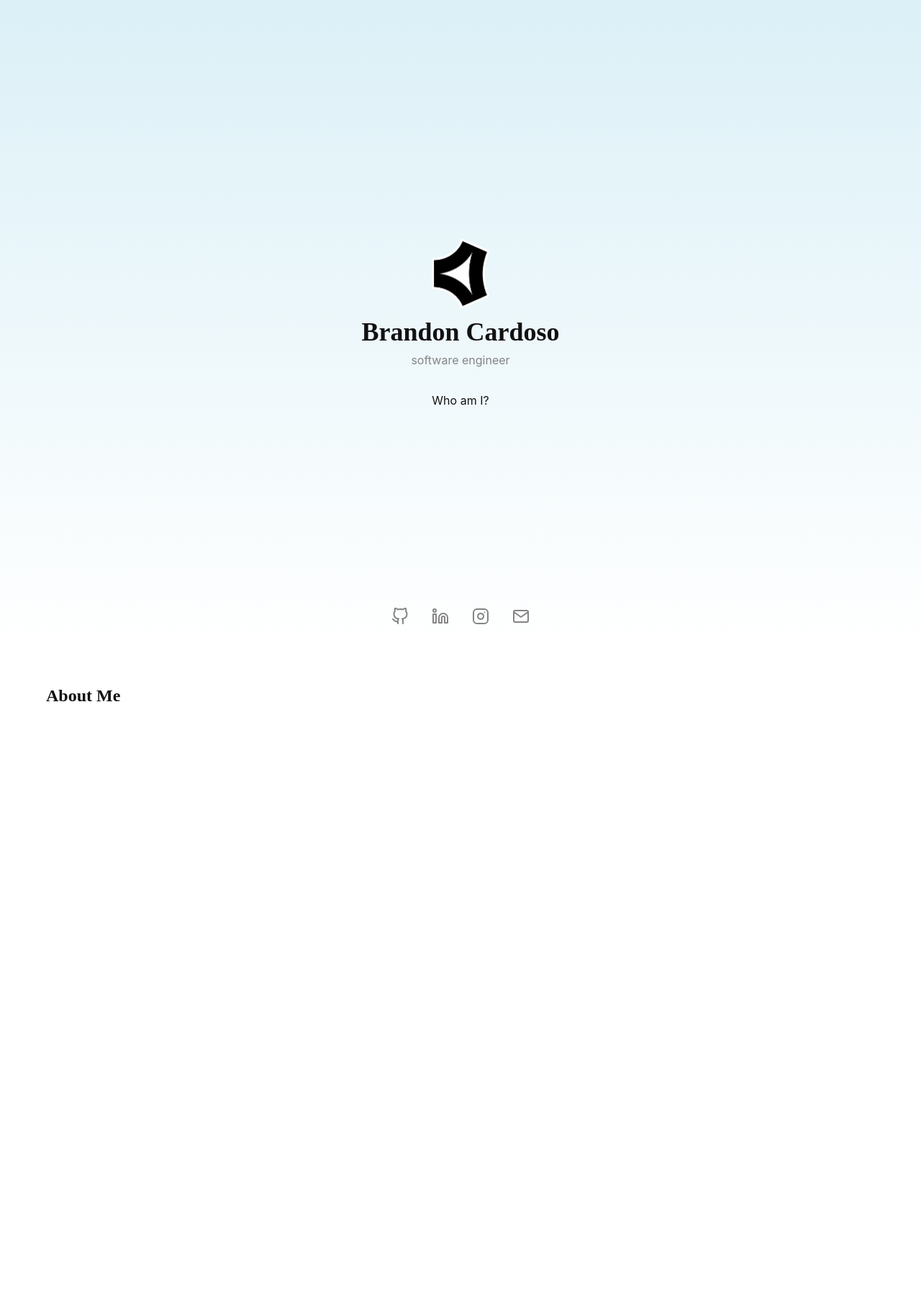
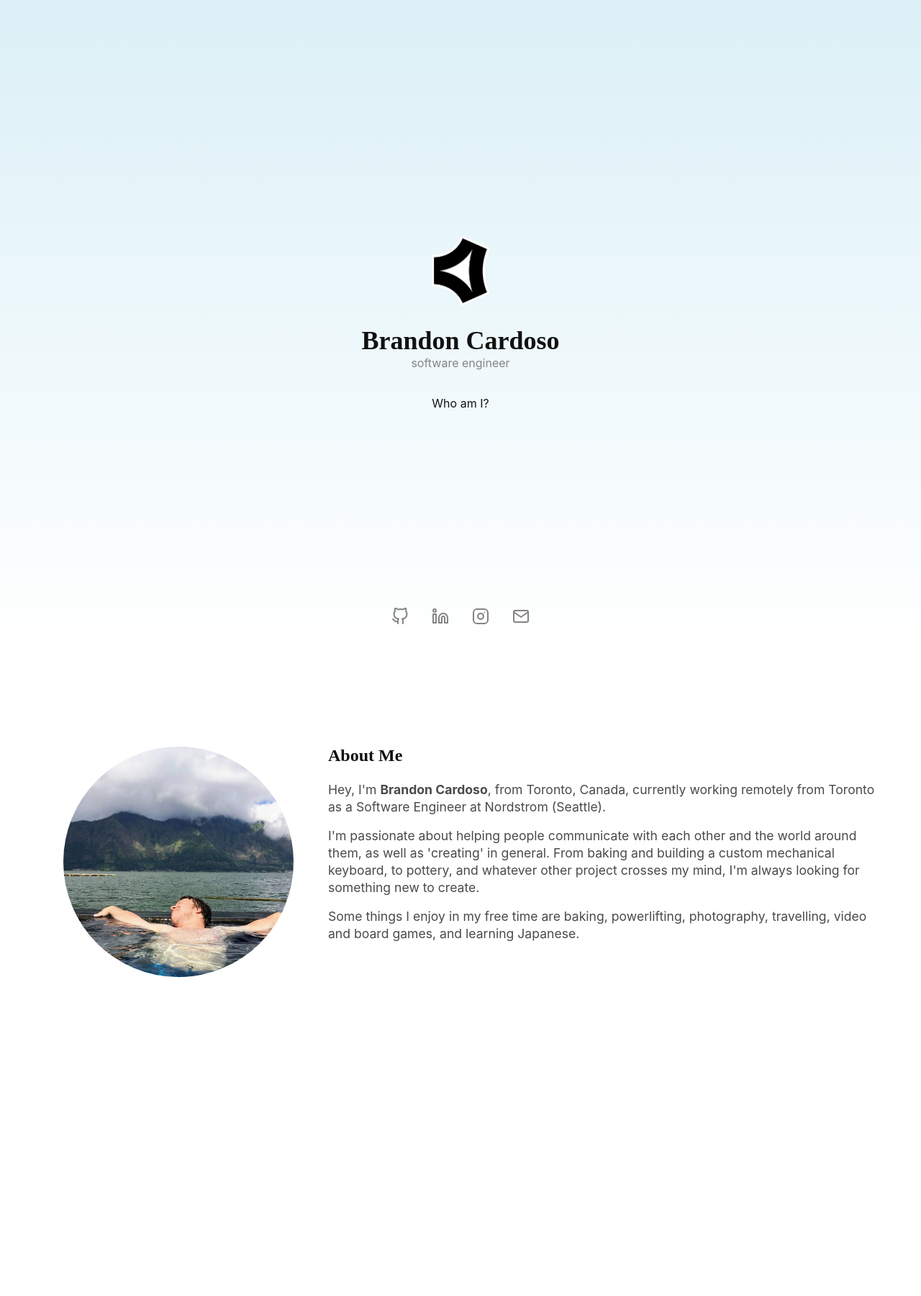
Before and after one commit to brandoncardoso/brandoncardoso.github.io, a Jekyll site: the page built from index.md, in a window 1280 px wide. Shown: the whole page at 72% size. Built offline with Jekyll 4.4.1, drawn with Linux system fonts in a browser that asks for light colours; some web fonts are replaced; after the commit the page ends 1494 px from its top, so only the background shows below that.

Commit message:
about me section

```diff
--- a/_layouts/default.html
+++ b/_layouts/default.html
@@ -87,10 +87,31 @@
         </section>
         <section class="section about" id="about">
             <div class="container">
-                <div class="section__title">
-                    About Me
-                </div>
-                <div class="section__body">
+                <div class="section__body about__body columns">
+                    <div class="about__image column is-one-third is-full-mobile">
+                        <div class="image">
+                            <img class="is-rounded" src="/img/bali.jpg" />
+                        </div>
+                    </div>
+                    <div class="about__text column is-full-mobile">
+                        <div class="section__title">
+                            About Me
+                        </div>
+                        <p>
+                        Hey, I'm <span class="has-text-weight-bold">Brandon Cardoso</span>, from Toronto, Canada,
+                        currently working remotely from Toronto as a Software Engineer at Nordstrom (Seattle).
+                        </p>
+
+                        <p>
+                        I'm passionate about helping people communicate with each other and the world around them,
+                        as well as 'creating' in general. From baking and building a custom mechanical keyboard, to pottery,
+                        and whatever other project crosses my mind, I'm always looking for something new to create.
+                        </p>
+
+                        <p>
+                        Some things I enjoy in my free time are baking, powerlifting, photography, travelling, video and board games, and learning Japanese.
+                        </p>
+                    </div>
                 </div>
             </div>
         </section>
--- a/css/main.scss
+++ b/css/main.scss
@@ -53,8 +53,12 @@ html a {
 
 	text-align: center;
 
-	&__logo img {
-		height: 6rem;
+	&__logo {
+		margin-bottom: 1rem;
+
+		img {
+			height: 6rem;
+		}
 	}
 
 	&__name {
@@ -67,6 +71,7 @@ html a {
 	&__subtitle {
 		text-transform: lowercase;
 		color: $gray-dark;
+		margin-top: -0.5rem;
 	}
 
 	&__social {
@@ -98,19 +103,54 @@ html a {
 }
 
 .section {
-	min-height: 100%;
+	min-height: 66%;
+	display: flex;
+	align-items: center;
 
 	&__title {
 		font-family: 'Nixie One', cursive;
 		font-weight: 700;
 		font-size: 1.5rem;
 		color: $gray-darkest;
-		margin-bottom: 1rem;
+		margin-bottom: 1.5rem;
 	}
 
 	&__body {
 		font-size: 1.1rem;
 		line-height: 1.5rem;
+	}
+}
+
+.about {
+	@media (max-width: 768px) {
+	   .columns{
+		   display: flex;
+		   flex-direction: column-reverse;
+	   }
+	}
+
+	&__image {
+		&.column {
+			display: flex;
+			justify-content: center;
+		}
+
+		@media (max-width: 768px) {
+			.image {
+				max-width: 66%;
+			}
+		}
+		@media not all and (max-width: 768px) {
+			.image {
+				max-width: 20rem;
+			}
+		}
+	}
+
+	&__text {
+		p + p {
+			margin-top: 1rem;
+		}
 	}
 }
 
```
Also changed, not shown: img/bali.jpg (added).
